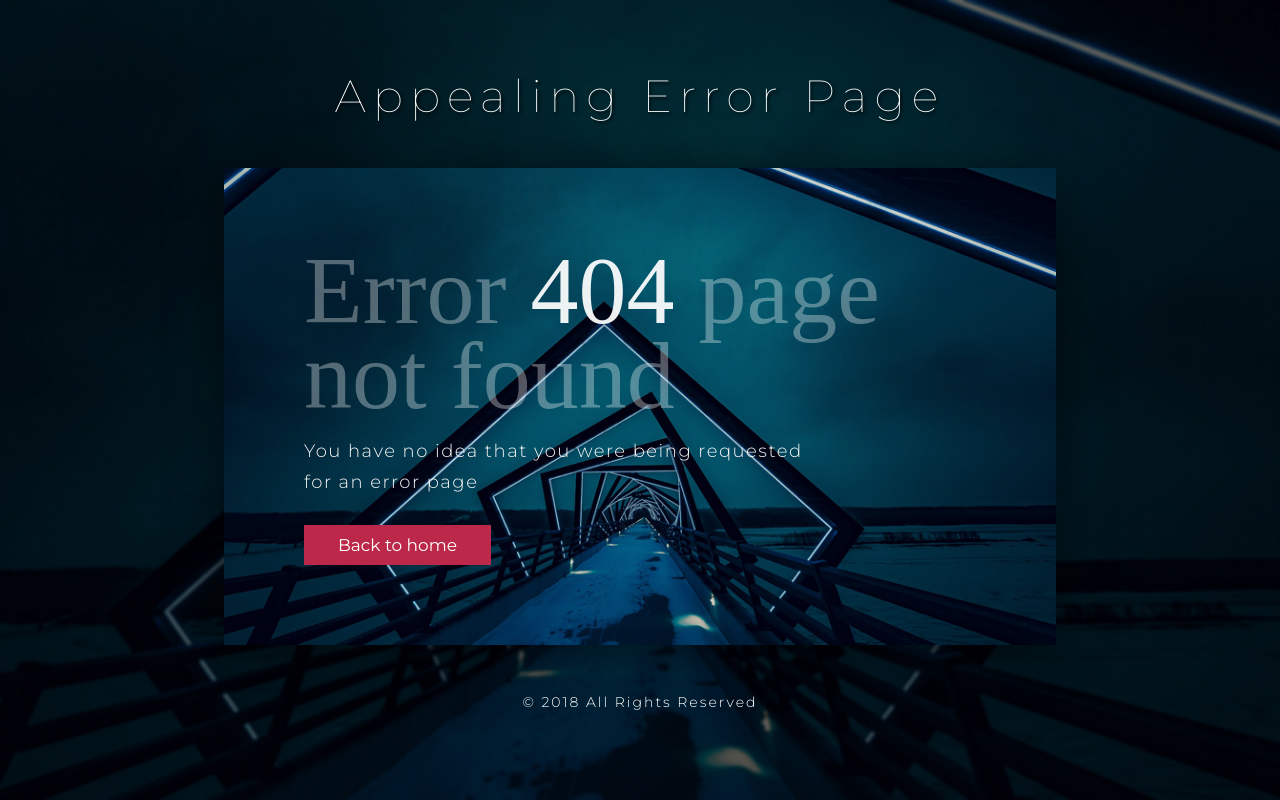
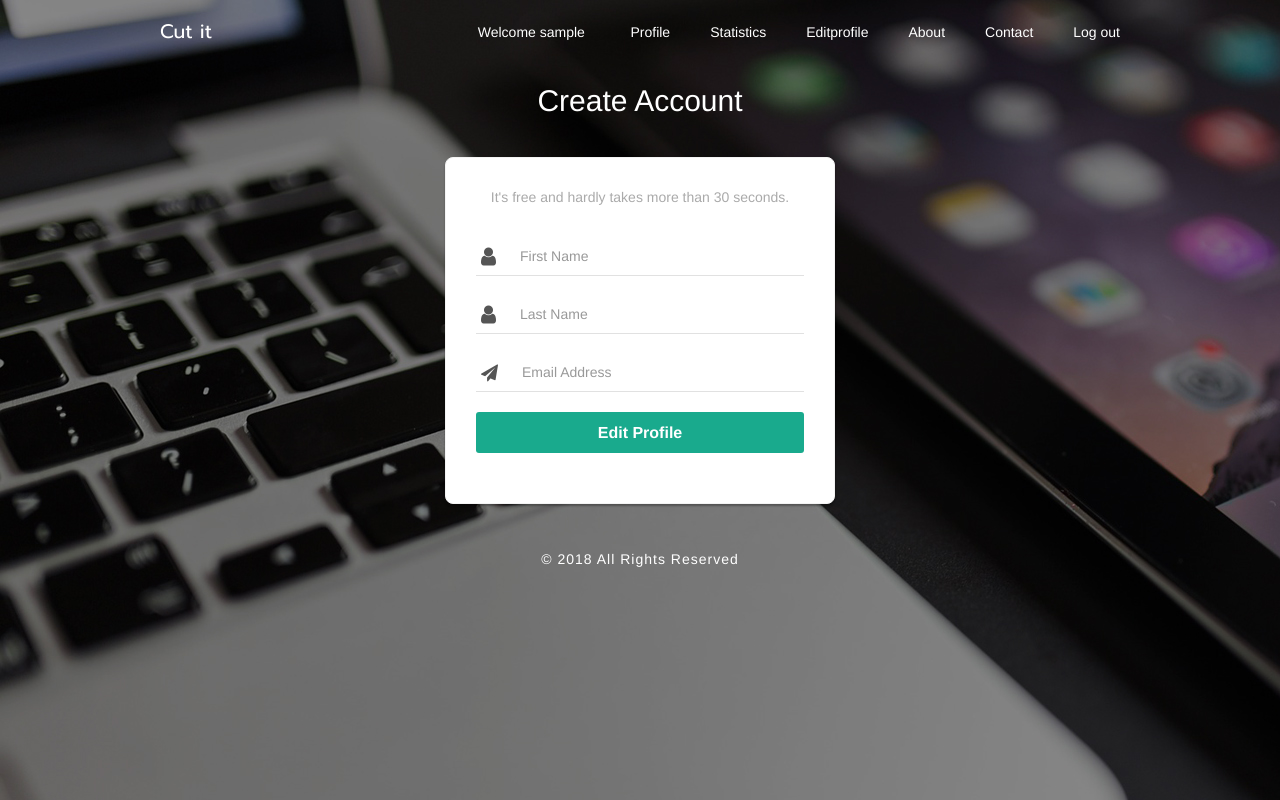
Before and after one commit to vishnu-m/Shortify, a Django app: page /editprofile/ in a window 1280 px wide. Run offline with Django 3.2, Linux system fonts and the light colour scheme; the visitor is signed in with stand-in values (Sample User, id 1); some libraries are stand-ins or nearby versions; some web fonts are replaced.

Commit message:
editprofile added

```diff
--- a/kutt/urls.py
+++ b/kutt/urls.py
@@ -34,6 +34,7 @@ urlpatterns = [
     path('validate/',views.validate),
     path('login/',views.login_user, name = 'login'),
     path('logout/',views.logout_user),
+    path('editprofile/' , views.EditProfile),
     path('verify/', views.verify),
     path('custom_shorten/',views.custom_shorten),
     path('statistics/', views.statistics),
--- a/shortify/admin.py
+++ b/shortify/admin.py
@@ -7,6 +7,7 @@ from .models import *
 @admin.register(UserPhoneNumber)
 class ProfileAdmin(admin.ModelAdmin):
     list_display = ("user" , "phone")
+
 
 @admin.register(UserURL)
 class ProfileAdmin(admin.ModelAdmin):
--- /dev/null
+++ b/shortify/forms.py
@@ -0,0 +1,13 @@
+
+
+from django import forms
+
+from django.contrib.auth.forms import  UserChangeForm
+from django.contrib.auth.models import  User
+
+class UserEditForm(UserChangeForm):
+
+    class Meta:
+
+        model = User
+        fields = ('email' , 'first_name','last_name','password')
--- a/shortify/views.py
+++ b/shortify/views.py
@@ -15,7 +15,7 @@ from bs4 import BeautifulSoup
 from datetime import datetime
 import datetime as dt
 import re
-
+from .forms import UserEditForm
 # Create your views here.
 
 def home(request):
@@ -164,6 +164,38 @@ def validate(request):
 
     return response
 
+@csrf_exempt
+def EditProfile(request):
+
+    if request.method == 'GET':
+        form = UserEditForm()
+        args = {'form': form}
+        return render(request, 'userchangeform.html', args)
+
+
+    if not request.is_ajax():
+        return render(request,'404.html', {})
+
+    form = UserEditForm(request.POST, instance=request.user)
+
+
+    if form.is_valid():
+        email = str(request.POST.get('email'))
+        all_users = User.objects.all()
+        emails = [str(x.email) for x in list(all_users)]
+
+
+
+
+        if email in emails:
+            response = {'status': 404, 'text': 'Email Exists'}
+            return JsonResponse(response)
+        else:
+            form.save()
+            response = {'status': 200, 'text': ''}
+            return JsonResponse(response)
+
+
 
 @csrf_exempt
 def signup(request):
@@ -172,7 +204,7 @@ def signup(request):
     if request.method == 'GET':
         if request.user.is_authenticated:
             return redirect('/')
-        return render(request, 'signup.html', {'value':'True','value2':False})
+        return render(request, 'signup.html', {'value':'True','value2':'False'})
 
     response = validate(request)
 
@@ -356,6 +388,11 @@ def statistics(request):
     return render(request, 'stati.html',{})
 
 
+
+
+
+
+
 def show_stati(request):
     user = request.user
 
--- a/static/js/signup.js
+++ b/static/js/signup.js
@@ -25,7 +25,7 @@ $('#signup_form').on('submit',function(event){
         email:email,
         phone:phone,
         username:username,
-        password:password
+        password:password,
     })
     .done(function(response){
         // request successfull
--- a/templates/base.html
+++ b/templates/base.html
@@ -37,6 +37,9 @@
                                 </li>
                                 <li>
                                         <a href="/statistics/">Statistics</a>
+                                  </li>
+                                <li>
+                                        <a href="/editprofile/">Editprofile</a>
                                   </li>
 
 
--- a/templates/signup.html
+++ b/templates/signup.html
@@ -12,6 +12,7 @@
 {% endblock %}
 
 {% block script-headers %}
+
 {% endblock %}
 
 {% block title-section %}
@@ -22,7 +23,7 @@
 
 <h2 align="center" style="color:#fff">Create Account</h2>
 <div class="signup-form">
-        <form action="signin/" method="post" id="signup_form" style="border-radius:1vh">
+        <form method="post" id="signup_form" style="border-radius:1vh">
             {% csrf_token %}
 
             <p class="lead" id="warning_txt">It's free and hardly takes more than 30 seconds.</p>
--- /dev/null
+++ b/templates/userchangeform.html
@@ -0,0 +1,64 @@
+{% extends "base.html" %}
+
+{% block meta-headers %}
+    <meta name="keywords" content="Create an account to enjoy all our features. It is quiet simple and it takes hardly a minute">
+{% endblock %}
+
+{% block css-headers %}
+    <link href="https://fonts.googleapis.com/css?family=Roboto:400,700" rel="stylesheet">
+    <link rel="stylesheet" href="https://maxcdn.bootstrapcdn.com/bootstrap/3.3.7/css/bootstrap.min.css">
+    <link rel="stylesheet" href="https://maxcdn.bootstrapcdn.com/font-awesome/4.7.0/css/font-awesome.min.css">
+    <link rel="stylesheet" href="/static/css/signin.css" type="text/css">
+
+{% endblock %}
+
+{% block script-headers %}
+{% endblock %}
+
+{% block title-section %}
+    <title>Create Account</title>
+{% endblock %}
+
+{% block body-section %}
+
+<h2 align="center" style="color:#fff">Create Account</h2>
+<div class="signup-form">
+        <form method="post" style="border-radius:1vh" id="edit_profile" action="profile/">
+            <p class="lead" id="warning_txt">It's free and hardly takes more than 30 seconds.</p>
+
+            {% csrf_token %}
+
+
+             <div class="form-group">
+                <div class="input-group">
+                    <span class="input-group-addon"><i class="fa fa-user"></i></span>
+                    <input type="text" class="form-control" name="first_name" placeholder="First Name" required="required" id="first_name">
+                </div>
+            </div>
+            <div class="form-group">
+                <div class="input-group">
+                    <span class="input-group-addon"><i class="fa fa-user"></i></span>
+                    <input type="text" class="form-control" name="last_name" placeholder="Last Name" required="required" id="last_name">
+                </div>
+            </div>
+            <div class="form-group">
+                <div class="input-group">
+                    <span class="input-group-addon"><i class="fa fa-paper-plane"></i></span>
+                    <input type="email" class="form-control" name="email" placeholder="Email Address" required="required" id="email">
+                </div>
+            </div>
+
+
+
+            <div class="form-group">
+                <button type="submit" class="btn btn-primary btn-block btn-lg">Edit Profile</button>
+            </div>
+        </form>
+    </div>
+
+
+
+    <script src="https://ajax.googleapis.com/ajax/libs/jquery/1.12.4/jquery.min.js"></script>
+    <script src="https://maxcdn.bootstrapcdn.com/bootstrap/3.3.7/js/bootstrap.min.js"></script>
+    <script src="/static/js/editprofile.js"></script>
+{% endblock %}
```
